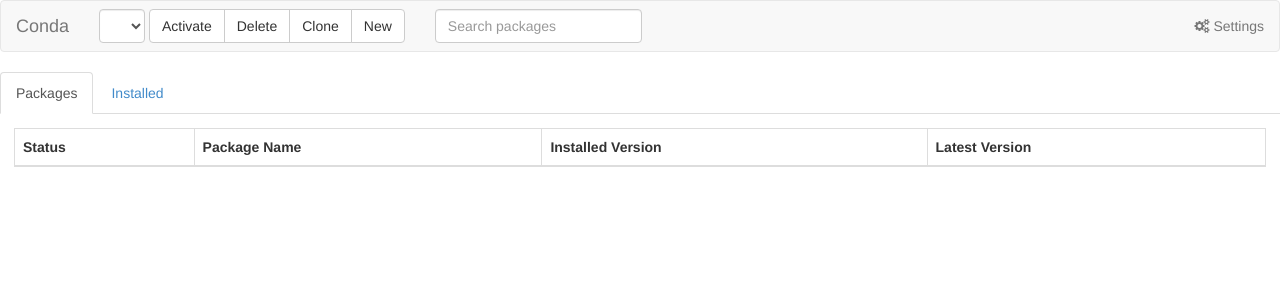
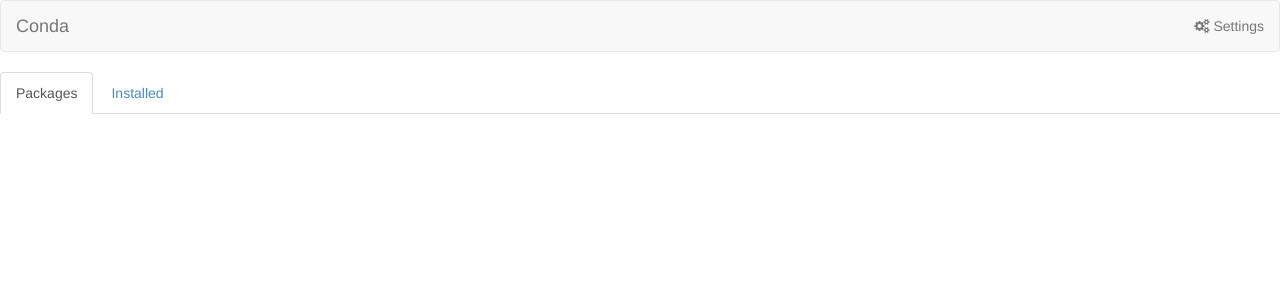
Before and after one commit to conda-archive/conda-ui, a Flask app: template package_manager/templates/index.html in a window 1280 px wide. Shown: the top 300 px of the page. Run offline with Flask 2, Linux system fonts and the light colour scheme; the template is opened without the code that fills it, so the values that code supplies are empty; some libraries are stand-ins or nearby versions.

Commit message:
Use backbonejs

```diff
--- a/package_manager/templates/index.html
+++ b/package_manager/templates/index.html
@@ -19,27 +19,9 @@
             <div class="collapse navbar-collapse">
                 <ul class="nav navbar-nav">
                 </ul>
-                <form class="navbar-form navbar-left">
-                    <div class="form-group">
-                        <select class="form-control">
-                            {% for env in envs %}
-                            <option value="{{ env.name }}" {% if loop.first %}selectect="selected"{% endif %}>
-                                {{ env.name }} {% if env.default %}*{% endif %}
-                            </option>
-                            {% endfor %}
-                        </select>
-                    </div>
-                    <div class="btn-group">
-                        <button class="btn btn-default">Activate</button>
-                        <button class="btn btn-default">Delete</button>
-                        <button class="btn btn-default">Clone</button>
-                        <button class="btn btn-default">New</button>
-                    </div>
+                <form class="navbar-form navbar-left" id="envs">
                 </form>
-                <form class="navbar-form navbar-left">
-                    <div class="form-group">
-                        <input id="search" type="text" class="form-control" placeholder="Search packages">
-                    </div>
+                <form class="navbar-form navbar-left" id="search">
                 </form>
                 <ul class="nav navbar-nav navbar-right">
                     <li><a href="javascript://" data-toggle="modal" data-target="#settings"><i class="fa fa-gears"></i> Settings</a></li>
@@ -47,31 +29,11 @@
             </div>
         </div>
         <ul class="nav nav-tabs">
-            <li class="active"><a href="#packages" data-toggle="tab">Packages</a></li>
+            <li class="active"><a href="#pkgs" data-toggle="tab">Packages</a></li>
             <li><a href="#installed" data-toggle="tab">Installed</a></li>
         </ul>
         <div class="tab-content">
-            <div class="tab-pane active" style="padding: 1em 1em 0 1em" id="packages">
-                <table class="table table-bordered table-striped">
-                    <thead>
-                        <tr>
-                            <th>Status</th>
-                            <th>Package Name</th>
-                            <th>Installed Version</th>
-                            <th>Latest Version</th>
-                        </tr>
-                    </thead>
-                    <tbody id="names">
-                        {% for name, installed_version, latest_version, pkgs in groups %}
-                        <tr data-conda-name={{ name }}>
-                            <td><input type="checkbox" {% if installed_version %}checked{% endif %}></td>
-                            <td style="cursor: pointer">{{ name }}</td>
-                            <td>{% if installed_version %}{{ installed_version }}{% else %}&mdash;{% endif %}</td>
-                            <td>{{ latest_version }}</td>
-                        </tr>
-                        {% endfor %}
-                    </tbody>
-                </table>
+            <div class="tab-pane active" style="padding: 1em 1em 0 1em" id="pkgs">
             </div>
             <div class="tab-pane" id="installed">
             </div>
```
Also changed, not shown: package_manager/views.py (+39 -18 lines), 1 other file.
